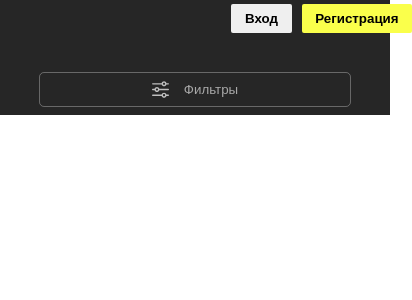
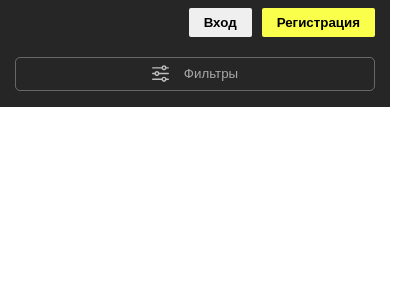
Before and after one commit to Virtual-Sports/Web, a React (Create React App) app: page / in a window 390 px wide. Shown: the top 300 px of the page, 412 px wide, since content can reach past the window. Built offline with nearby package versions, Linux system fonts and the light colour scheme.

Commit message:
Fixed styling

```diff
--- a/src/components/Header/Header.module.css
+++ b/src/components/Header/Header.module.css
@@ -1,23 +1,28 @@
 .container {
     height: 45px;
     padding: 1% 0;
+
+    display: flex;
+    align-items: center;
 }
 
 .authorized,
 .unauthorized {
     float: right;
 
+    margin-left: auto;
+
     display: flex;
     align-items: center;
 
-    margin-right: 7%;
+    margin-right: 15px;
 }
 
 .authorized button,
 .unauthorized button {
     cursor: pointer;
 
-    padding: 5% 10%;
+    padding: 7px 15px;
 
     outline: none;
     border: none;
@@ -29,7 +34,7 @@
 }
 
 .unauthorized button {
-    margin: 0 5px;
+    margin-left: 10px;
 }
 
 .registration-button {
--- a/src/components/Sidebar/Sidebar.module.css
+++ b/src/components/Sidebar/Sidebar.module.css
@@ -130,10 +130,10 @@ h2 {
 
 .filters-closed,
 .filters-opened > div {
-    width: 80%;
+    width: calc(100% - 30px);
 
     padding: 2%;
-    margin: 2% 10%;
+    margin: 2% 15px;
 }
 
 .filters-closed,
@@ -192,7 +192,7 @@ h2 {
     .container {
         height: 100%;
 
-        padding: 5% 0 0 0;
+        padding: 1% 0 2% 0;
 
         font-size: 1.2em;
     }
```
